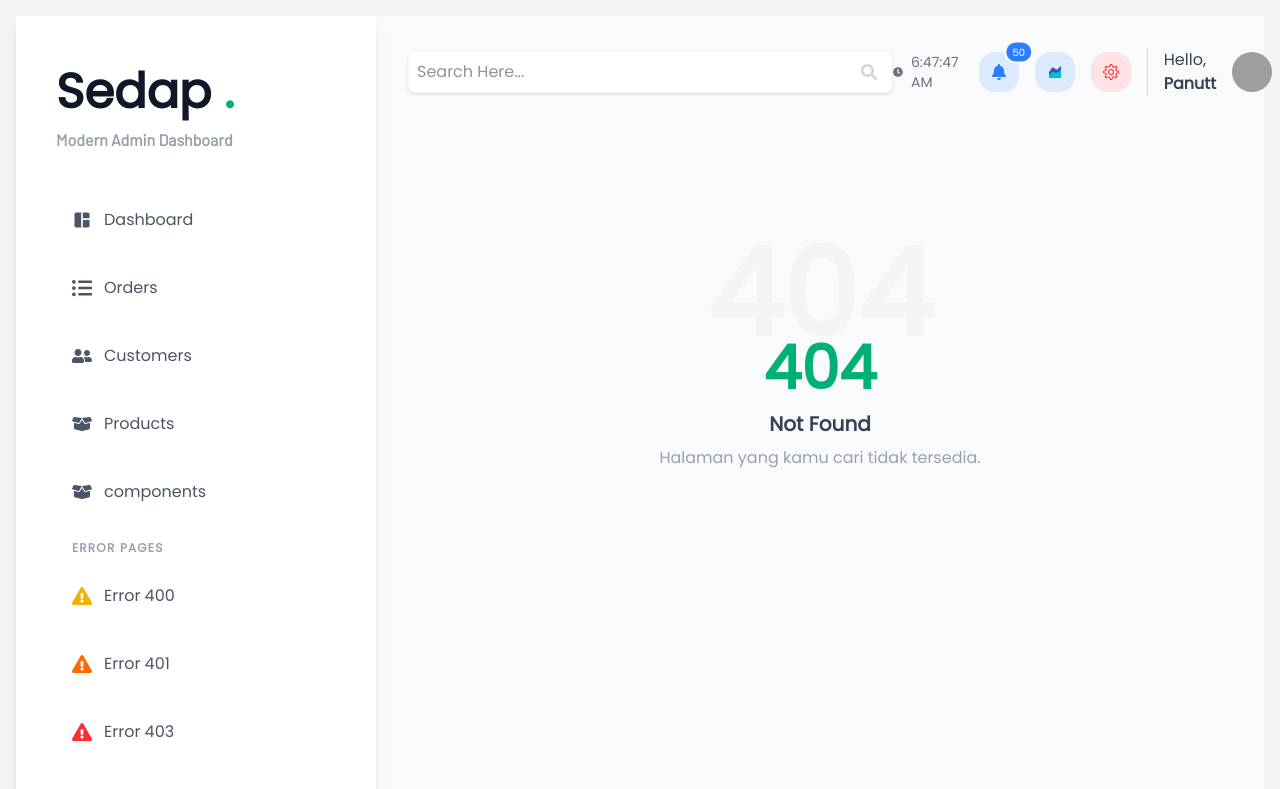
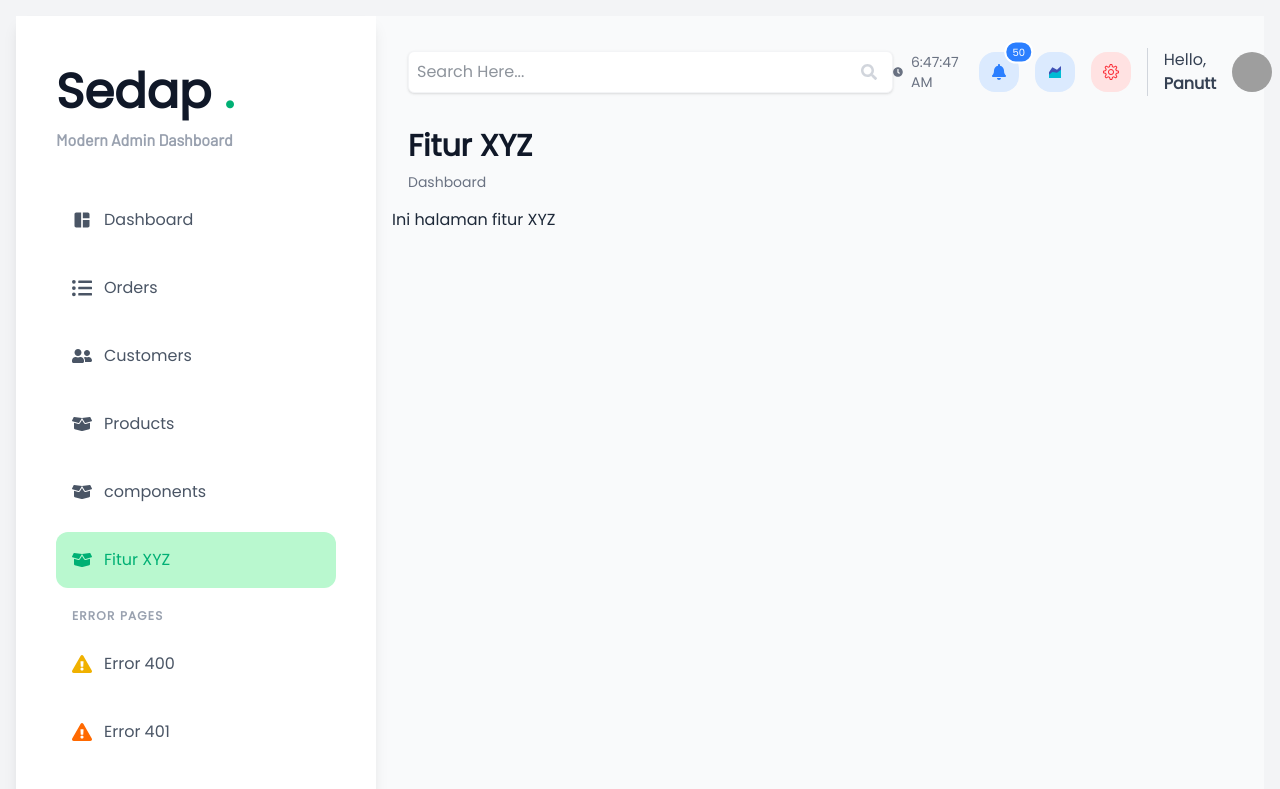
Before and after one commit to defani24si/prak-react-2sie-panutt, a React (Vite) app: page /fitur-xyz in a window 1280 px wide. Shown: the top 789 px of the page. Built offline with nearby package versions, Linux system fonts and the light colour scheme; grey boxes are pictures that could not be loaded; a web font is replaced by a local one.

Commit message:
on progress menu Fitur XYZ

```diff
--- a/src/App.jsx
+++ b/src/App.jsx
@@ -36,6 +36,7 @@ const CustomerDetail = React.lazy(() => import("./pages/main/CustomerDetail"));
 const ProductDetail = React.lazy(() => import("./pages/main/ProductDetail"));
 const Products = React.lazy(() => import("./pages/main/Products"));
 const Components = React.lazy(() => import("./pages/main/Components"));
+const FiturXyz = React.lazy(() => import("./pages/main/FiturXyz"));
 
 
 function App() {
@@ -53,6 +54,7 @@ function App() {
           <Route path="/error/401" element={<Error401 />} />
           <Route path="/error/403" element={<Error403 />} />
           <Route path="/components" element={<Components />} />
+          <Route path="/fitur-xyz" element={<FiturXyz />} />
           <Route path="*" element={<NotFound />} />
         </Route>
 
--- a/src/components/Sidebar.jsx
+++ b/src/components/Sidebar.jsx
@@ -55,6 +55,11 @@ export default function Sidebar() {
              <li>
             <NavLink id="menu-4" to="/components" className={menuClass}>
               <FaBoxOpen className="text-xl mr-3" /> components
+            </NavLink>
+          </li>
+                 <li>
+            <NavLink id="menu-4" to="/fitur-xyz" className={menuClass}>
+              <FaBoxOpen className="text-xl mr-3" /> Fitur XYZ
             </NavLink>
           </li>
           <li className="pt-2">
--- /dev/null
+++ b/src/pages/main/FiturXyz.jsx
@@ -0,0 +1,10 @@
+import PageHeader from "../../components/PageHeader";
+
+export default function FiturXyz() {
+  return (
+    <div id="dashboard-container">
+      <PageHeader title="Fitur XYZ" />
+      <p>Ini halaman fitur XYZ</p>
+    </div>
+  );
+}
```
